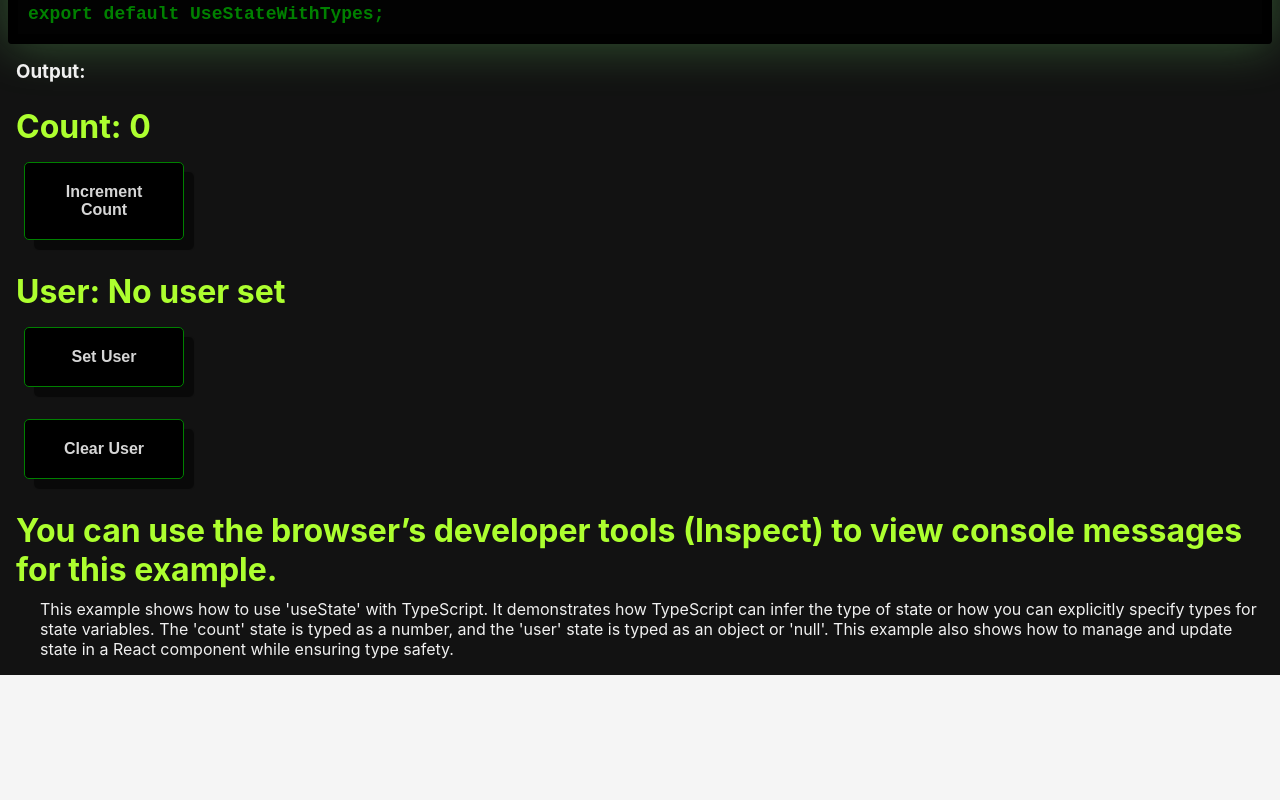
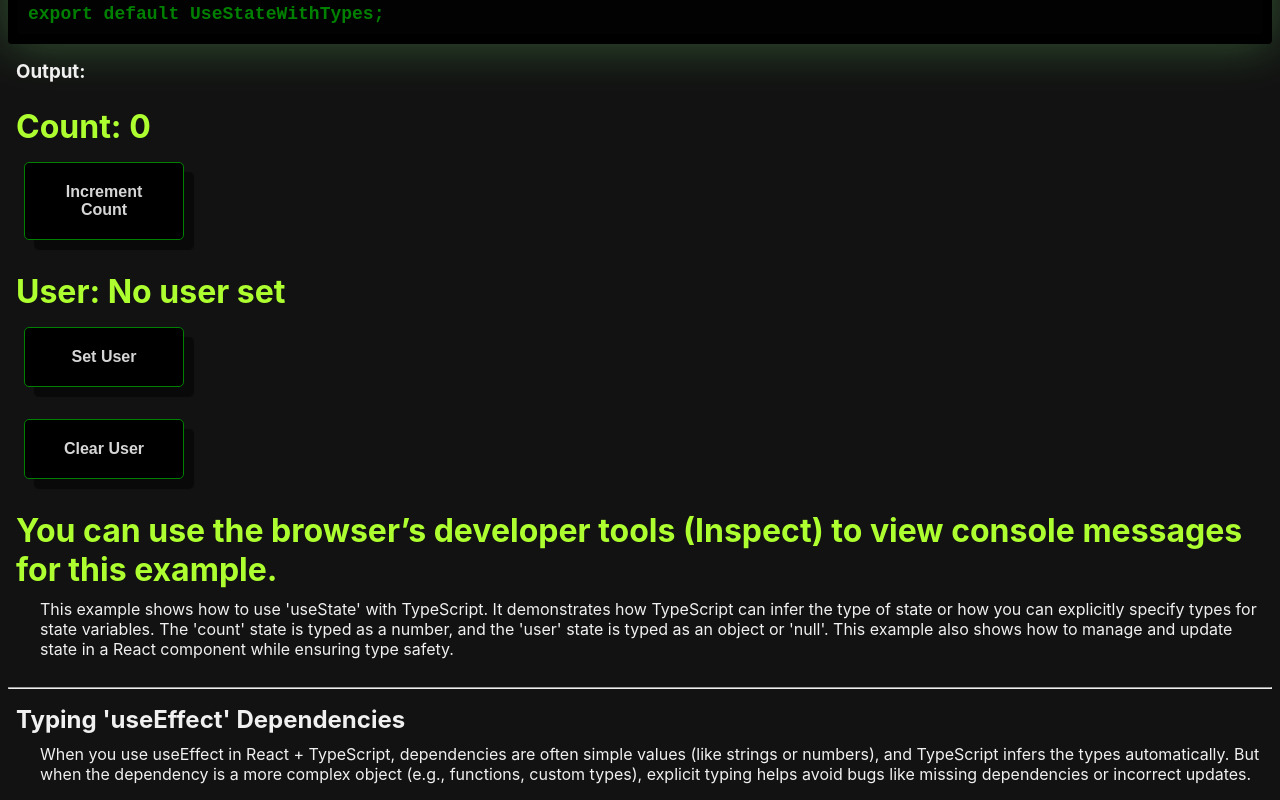
Before and after one commit to rees-kyle/react_showcase, a React (Create React App) app in the folder project/: page /react_showcase/basic-concepts in a window 1280 px wide. Shown: the part 4814-5614 px from the top of the page. Before the commit the page ends 5489 px from the top, so only its background shows below. Built offline with nearby package versions, Linux system fonts and the light colour scheme.

Commit message:
Add TypingUseEffectDependencies component
- Added component file.
- Added to index in components folder.
- Imported and added component to page.

```diff
--- /dev/null
+++ b/project/src/components/typescript/basic_concepts/TypingUseEffectDependencies.tsx
@@ -0,0 +1,20 @@
+import React from 'react';
+
+const TypingUseEffectDependencies: React.FC = () => {
+  return (
+    <div>
+      <br/>
+      <hr/>
+      <h2>Typing 'useEffect' Dependencies</h2>
+      <p>
+        When you use useEffect in React + TypeScript,
+        dependencies are often simple values (like strings or numbers),
+        and TypeScript infers the types automatically.
+        But when the dependency is a more complex object (e.g., functions, custom types),
+        explicit typing helps avoid bugs like missing dependencies or incorrect updates.
+      </p>
+    </div>
+  );
+};
+
+export default TypingUseEffectDependencies;
--- a/project/src/components/typescript/basic_concepts/index.ts
+++ b/project/src/components/typescript/basic_concepts/index.ts
@@ -4,3 +4,4 @@ export { default as TypingFunctionalComponents } from './TypingFunctionalCompone
 export { WithReactFC, WithoutReactFC } from './TypingFunctionalComponents';
 export { default as TypingProps } from './TypingProps';
 export { default as UseStateWithTypes } from './UseStateWithTypes';
+export { default as TypingUseEffectDependencies } from './TypingUseEffectDependencies';
--- a/project/src/pages/typescript/BasicConceptsPage.js
+++ b/project/src/pages/typescript/BasicConceptsPage.js
@@ -6,7 +6,8 @@ import {
   WithReactFC,
   WithoutReactFC,
   TypingProps,
-  UseStateWithTypes
+  UseStateWithTypes,
+  TypingUseEffectDependencies
 } from '../../components/typescript/basic_concepts';
 
 const BasicConceptsPage = () => {
@@ -19,6 +20,7 @@ const BasicConceptsPage = () => {
       <WithoutReactFC />
       <TypingProps />
       <UseStateWithTypes />
+      <TypingUseEffectDependencies />
     </>
   );
 };
```
